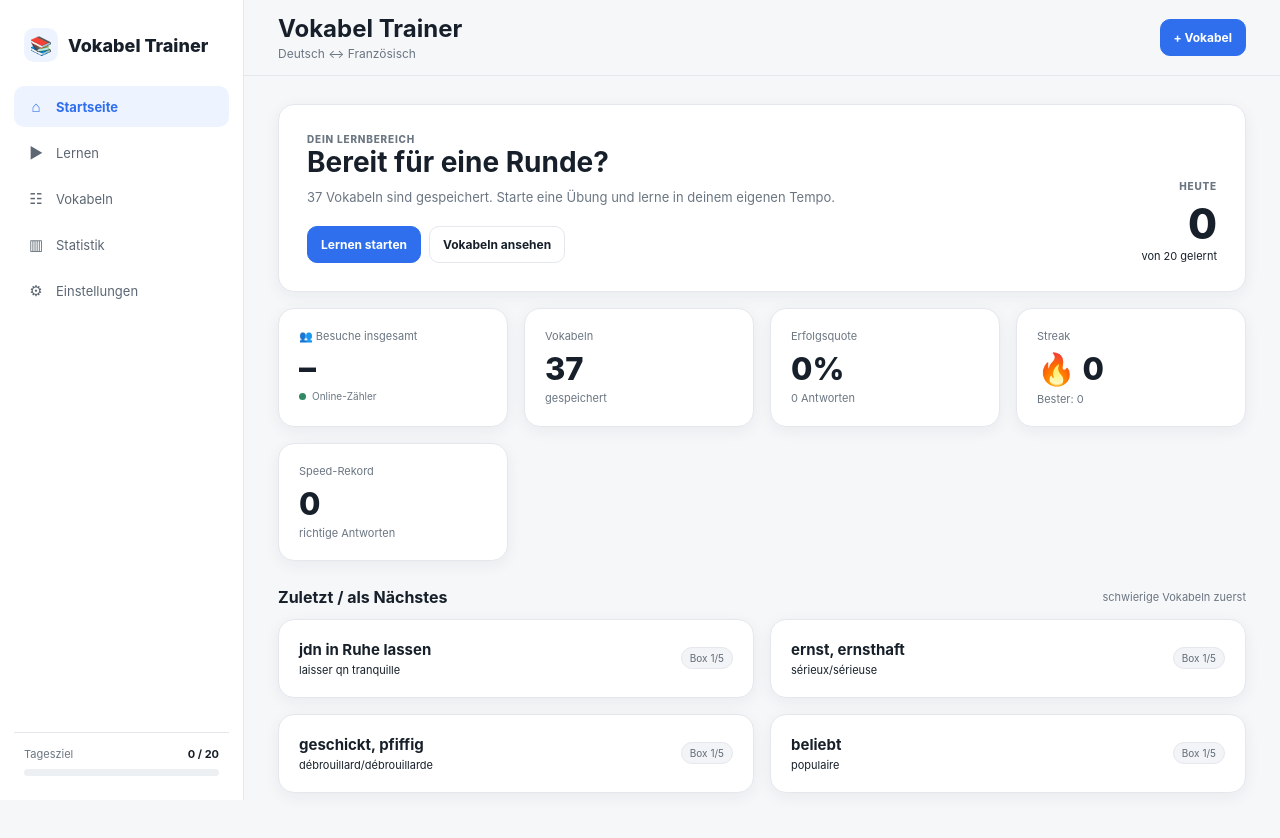
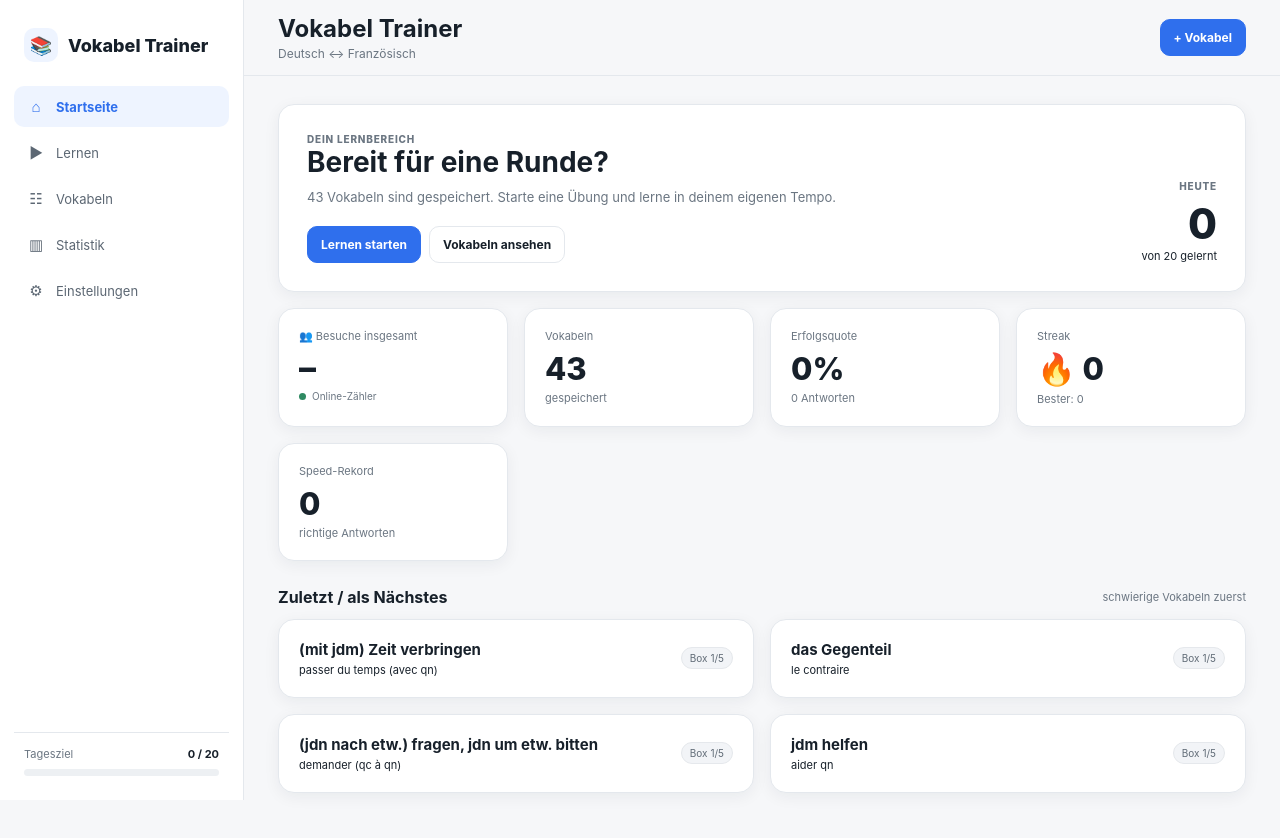
Before and after one commit to EmilSkaVokabelTainer/Vokabel-Trainer, a plain HTML site: page index.html in a window 1280 px wide. Drawn offline with Linux system fonts and the light colour scheme.

Commit message:
index.html

```diff
--- a/index.html
+++ b/index.html
@@ -65,7 +65,7 @@ button,input,textarea,select{font:inherit}button{cursor:pointer}button:disabled{
 </aside>
 <main class="main">
   <header class="topbar">
-    <div class="top-title"><h1 id="pageTitle">Vokabel Trainer</h1><p id="pageSubtitle">Deutsch ↔ Französisch</p></div>
+    <div class="top-title"><h1 id="pageTitle">Vokabel Trainer</h1><p id="pageSubtitle">Deutsch ↔ Französisch · neue Vokabelliste</p></div>
     <div class="top-actions"><button class="btn primary" id="addTop">+ Vokabel</button></div>
   </header>
   <section class="content" id="content"></section>
@@ -76,9 +76,51 @@ button,input,textarea,select{font:inherit}button{cursor:pointer}button:disabled{
 <script>
 "use strict";
 const SEED=[
-["laisser qn tranquille","jdn in Ruhe lassen"],["sérieux/sérieuse","ernst, ernsthaft"],["débrouillard/débrouillarde","geschickt, pfiffig"],["populaire","beliebt"],["malade","krank"],["le voisin / la voisine","der/die (Sitz-)Nachbar/in"],["le sac","die Tasche, auch: die Schultasche"],["le bulletin","das Zeugnis"],["le conseil","der Rat, der Ratschlag"],["le résultat","das Ergebnis, das Resultat"],["le test","der Test"],["le genre (de qc)","die Art"],["le réveil","der Wecker"],["sonner","klingeln"],["plus","mehr"],["sans + inf.","ohne etwas zu tun"],["stresser qn","jdn stressen"],["dire qc (à qn)","(jdm) etwas sagen"],["que","dass"],["devoir + inf.","etwas tun müssen"],["au moins","mindestens, wenigstens"],["à cause de","wegen"],["une impression","ein Eindruck"],["à la place de (qn/qc)","anstelle von (jdm/etw.), statt"],["seul/seule","allein"],["poser une question (à qn)","(jdm) eine Frage stellen"],["une excuse","eine Entschuldigung, auch: eine Ausrede"],["la pression","der Druck"],["mettre la pression à qn","jdn unter Druck setzen"],["le temps","die Zeit"],["dernier/dernière","letzter/letzte/letztes"],["réviser","(etw.) lernen, etw. wiederholen"],["participer en cours","im Unterricht mitarbeiten"],["rendre qc (à qn)","(jdm) etw. zurückgeben"],["mauvais/mauvaise","schlecht"],["la note","die Note"],["la moyenne","der Durchschnitt"]
-].map((x,i)=>({id:"u4-"+(i+1),fr:x[0],de:x[1],tag:"Unité 4",correct:0,wrong:0,box:1,lastLearned:null}));
-const STORAGE="vokabeltrainer_beautiful_v1";
+["passer du temps (avec qn)", "(mit jdm) Zeit verbringen"],
+["le contraire", "das Gegenteil"],
+["demander (qc à qn)", "(jdn nach etw.) fragen, jdn um etw. bitten"],
+["aider qn", "jdm helfen"],
+["attendre qn", "auf jdn warten"],
+["demander qc à qn", "jdn etw. fragen"],
+["mettre la pression à qn", "jdn unter Druck setzen"],
+["téléphoner à qn", "jdn anrufen"],
+["demander si", "fragen, ob"],
+["avoir besoin de qn/qc", "jdn/etw. brauchen"],
+["une aide", "eine Hilfe"],
+["oh là là", "oje"],
+["vouloir savoir si", "wissen wollen, ob"],
+["Je te jure !", "(Ganz) Ehrlich!, Ich schwör's!"],
+["le reste", "der Rest"],
+["faire confiance à qn", "jdm vertrauen"],
+["à mon avis", "meiner Meinung nach"],
+["le système", "das System"],
+["sur", "hier: über"],
+["le stress", "der Stress"],
+["la lettre", "der Buchstabe"],
+["comme", "als"],
+["calculer qc", "etw. berechnen, etw. ausrechnen"],
+["précis/précise", "genau, exakt, klar"],
+["exister", "existieren"],
+["le/la même", "der-/die-/dasselbe, der/die/das Gleiche"],
+["juste", "gerecht"],
+["autre", "anderer/andere/anderes"],
+["penser", "denken"],
+["motivant/motivante", "motivierend"],
+["les gens", "die Leute"],
+["dur/dure", "hart, schwer"],
+["ça veut dire", "das heißt"],
+["la catastrophe", "die Katastrophe"],
+["par contre", "jedoch, allerdings"],
+["entendre qn/qc", "jdn/etw. hören"],
+["avoir la moyenne", "bestehen"],
+["le handball", "Handball, das Handballspielen"],
+["la batterie", "das Schlagzeug"],
+["le repas", "das Essen, die Mahlzeit"],
+["presque", "fast, beinahe"],
+["sauf", "außer, abgesehen von"],
+["végan/végane", "vegan"]
+].map((x,i)=>({id:"new-"+(i+1),fr:x[0],de:x[1],tag:"Unité 4",correct:0,wrong:0,box:1,lastLearned:null}));
+const STORAGE="vokabeltrainer_neue_vokabeln_v2";
 let state=loadState(),page="home",session=null,flipped=false,speedTimer=null,speechAvailable="speechSynthesis" in window;
 function today(){return new Date().toISOString().slice(0,10)}
 function clone(x){return JSON.parse(JSON.stringify(x))}
```
